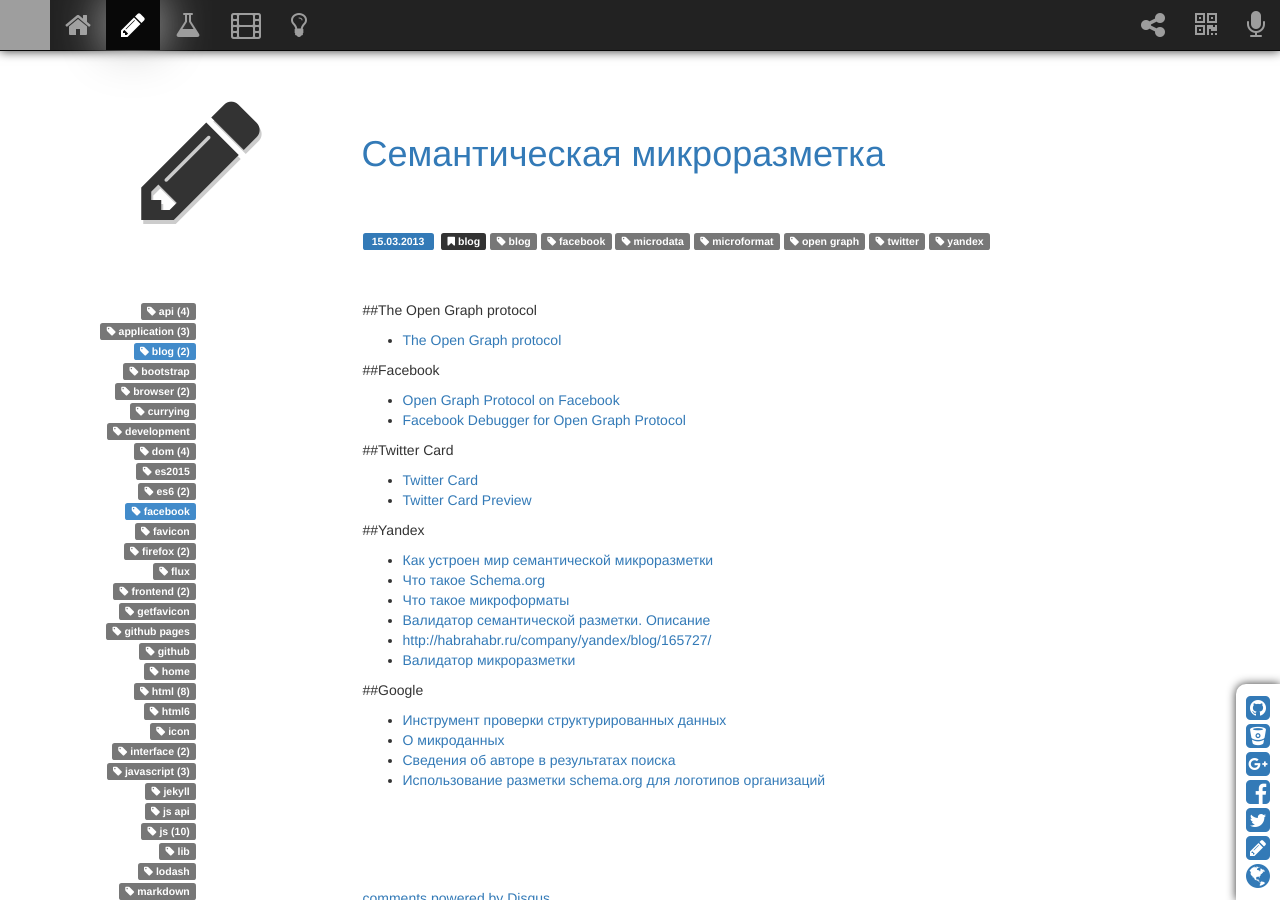
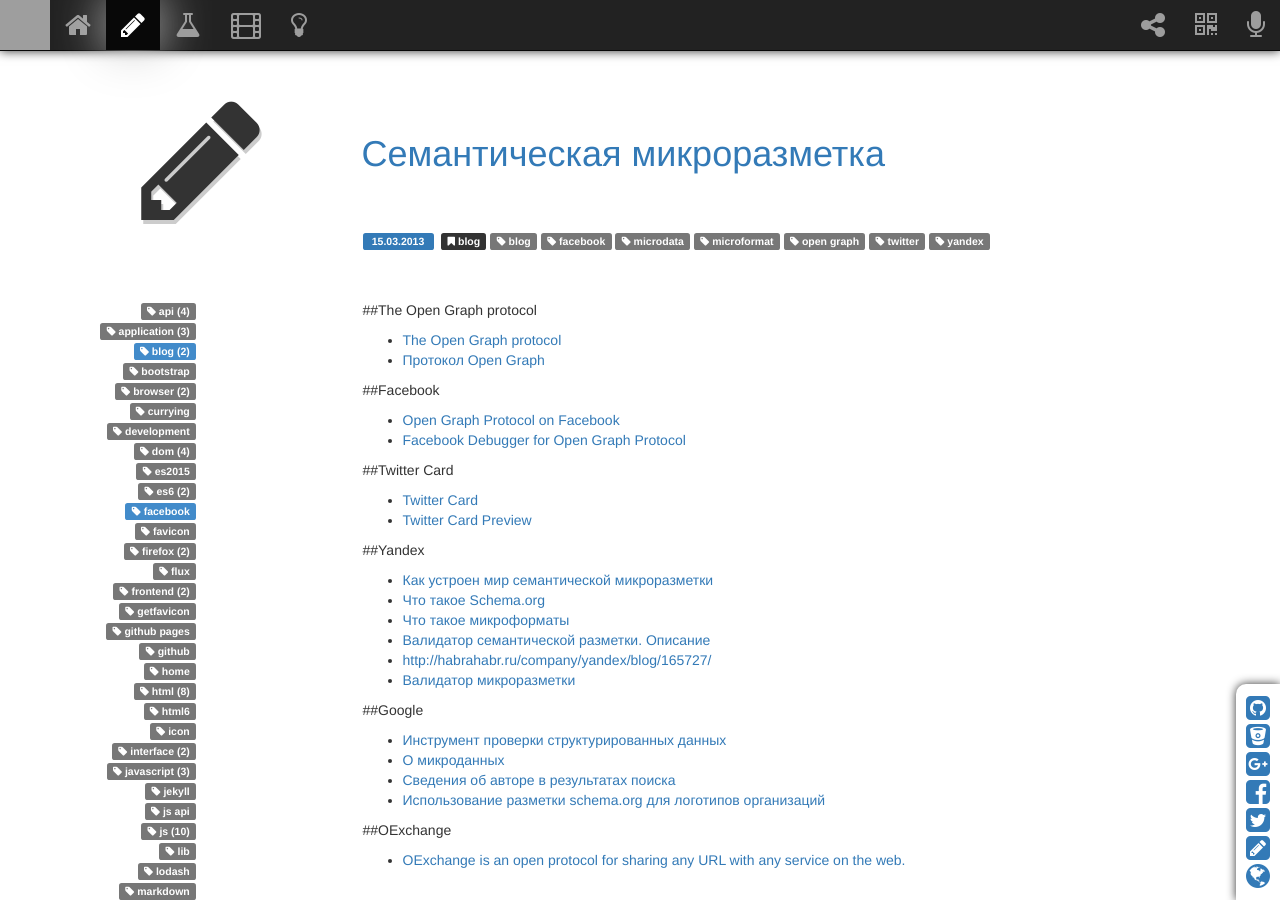
Before and after one commit to sergeymakoveev/sergeymakoveev.github.com, a Jekyll site: the page built from _posts/2013-03-15-open-graph-protocol.md, in a window 1280 px wide and 900 px high. Built offline with Jekyll 4.4.1, drawn with Linux system fonts in a browser that asks for light colours; nearby versions of some CDN libraries; comment, search, counter and statistics services are not loaded; grey boxes are pictures that could not be loaded.

Commit message:
[#] обновил контент

```diff
--- a/_posts/2013-03-15-open-graph-protocol.md
+++ b/_posts/2013-03-15-open-graph-protocol.md
@@ -11,7 +11,8 @@
 
 ##The Open Graph protocol
 
-* [The Open Graph protocol](http://opengraphprotocol.org/)
+* [The Open Graph protocol](http://ogp.me/)
+* [Протокол Open Graph](http://ruogp.me/)
 
 ##Facebook
 
@@ -38,3 +39,7 @@
 * [О микроданных](http://support.google.com/webmasters/bin/answer.py?hl=ru&answer=176035)
 * [Сведения об авторе в результатах поиска](http://support.google.com/webmasters/bin/answer.py?hl=ru&answer=1408986)
 * [Использование разметки schema.org для логотипов организаций](http://habrahabr.ru/company/google/blog/178877)
+
+##OExchange
+
+* [OExchange is an open protocol for sharing any URL with any service on the web.](http://www.oexchange.org/)
```
